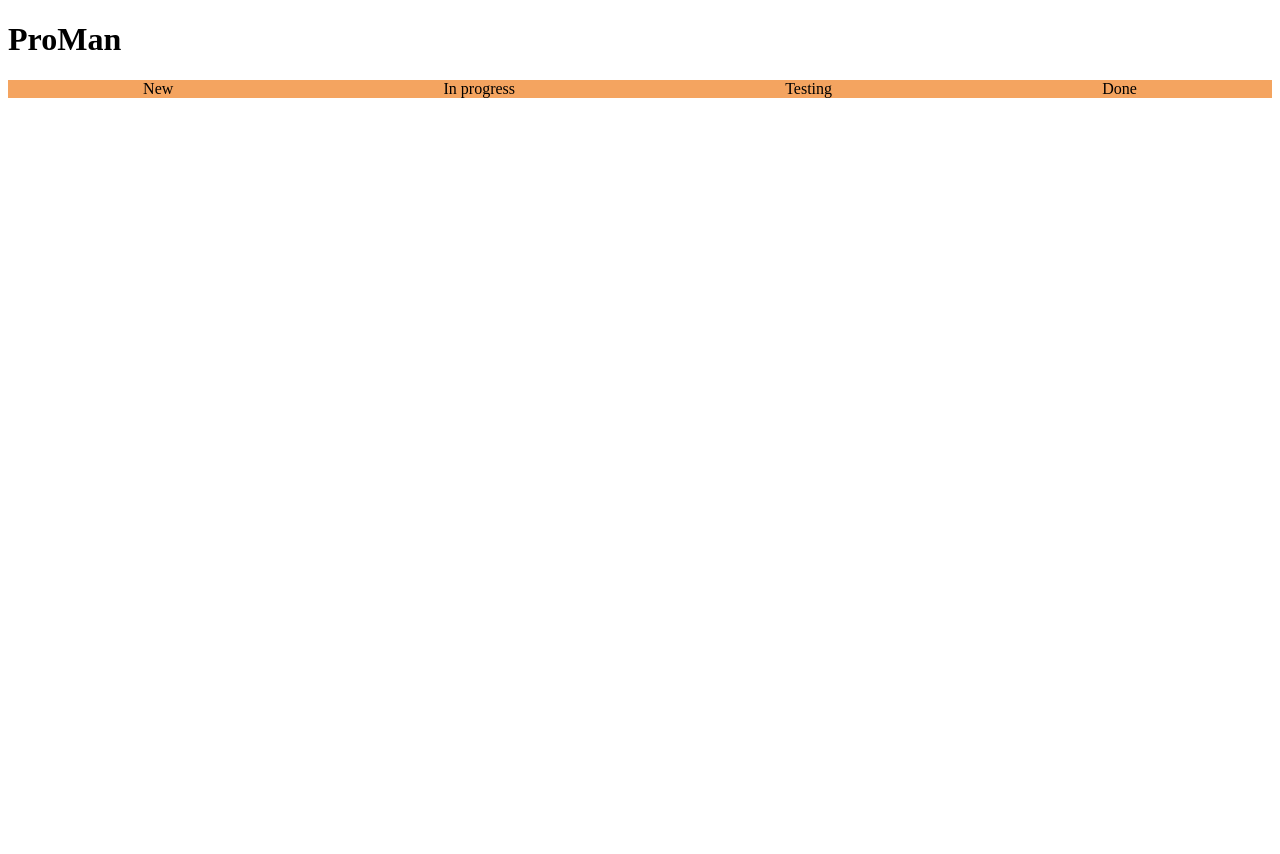
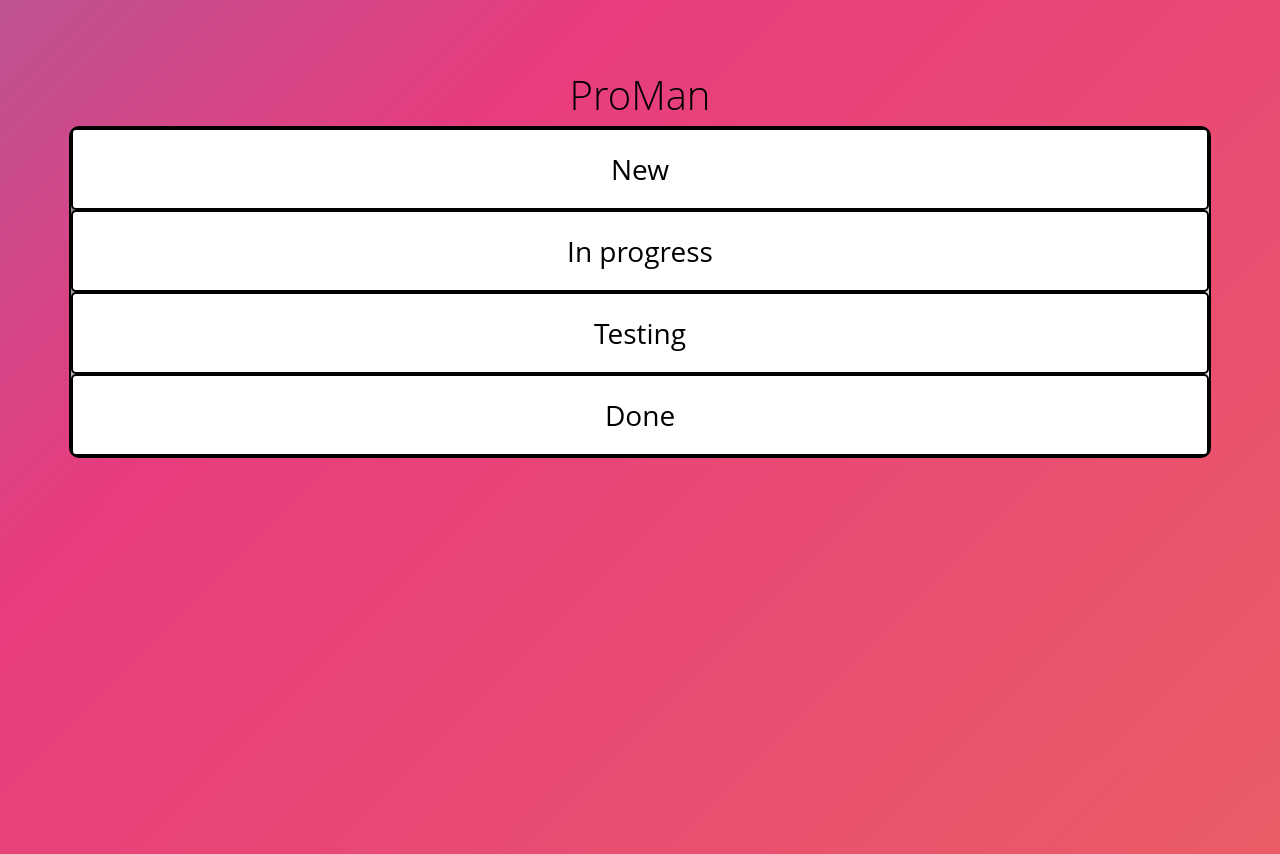
Before and after one commit to CodecoolBPwswp/wswp-proman-the-emotional-mountain-family, a Flask app: page / in a window 1280 px wide. Before the commit the page ends 98 px from the top, so only its background shows below. Run offline with Flask 2, Linux system fonts and the light colour scheme.

Commit message:
basic CSS added

```diff
--- a/static/css/main.css
+++ b/static/css/main.css
@@ -1,12 +1,106 @@
-.row {
-    background-color: sandybrown;
+body {
+	width: 100wh;
+	height: 90vh;
+	color: #fff;
+	background: linear-gradient(-45deg, #EE7752, #E73C7E, #23A6D5, #23D5AB);
+	background-size: 400% 400%;
+	-webkit-animation: Gradient 15s ease infinite;
+	-moz-animation: Gradient 15s ease infinite;
+	animation: Gradient 15s ease infinite;
+}
+
+@-webkit-keyframes Gradient {
+	0% {
+		background-position: 0% 50%
+	}
+	50% {
+		background-position: 100% 50%
+	}
+	100% {
+		background-position: 0% 50%
+	}
+}
+
+@-moz-keyframes Gradient {
+	0% {
+		background-position: 0% 50%
+	}
+	50% {
+		background-position: 100% 50%
+	}
+	100% {
+		background-position: 0% 50%
+	}
+}
+
+@keyframes Gradient {
+	0% {
+		background-position: 0% 50%
+	}
+	50% {
+		background-position: 100% 50%
+	}
+	100% {
+		background-position: 0% 50%
+	}
+}
+
+h1 {
+	font-family: 'Open Sans';
+    color: black;
+    font-size: 2.5em;
+	font-weight: 300;
+	text-align: center;
+	position: absolute;
+	top: 5%;
+	right: 0;
+	left: 0;
+}
+
+
+.container {
+    background-image: linear-gradient(to bottom right, grey, white);
+    font-family: "Open Sans";
+    font-size: 1.75em;
+    color: black;
+    border-radius: 10px;
+    width: 90%;
+    margin: auto;
+    margin-top: 10%;
+    border: 2px solid black;
+}
+
+.first_row {
     display: flex;
     flex-direction: row;
     flex-wrap: wrap;
-    justify-content: space-around;
-    align-items: baseline;
+    border-radius: 5px;
+    padding: 15px;
+    border: 2px solid black;
+}
+.second_row {
+    display: flex;
+    flex-direction: row;
+    flex-wrap: wrap;
+    padding: 15px;
+    font-size: 0.5em;
+    font-weight: bold;
+    text-align: center;
+    padding: auto;
 }
 
-#boards {
-    background-color: sandybrown;
+.third_row {
+    display: flex;
+    flex-direction: row;
+    flex-wrap: wrap;
+    padding: 15px;
 }
+
+.col {
+    padding: 20px;
+    text-align: center;
+    background-color: white;
+    border: 2px solid black;
+    column-gap: 5px;
+    border-radius: 5px;
+}
```
